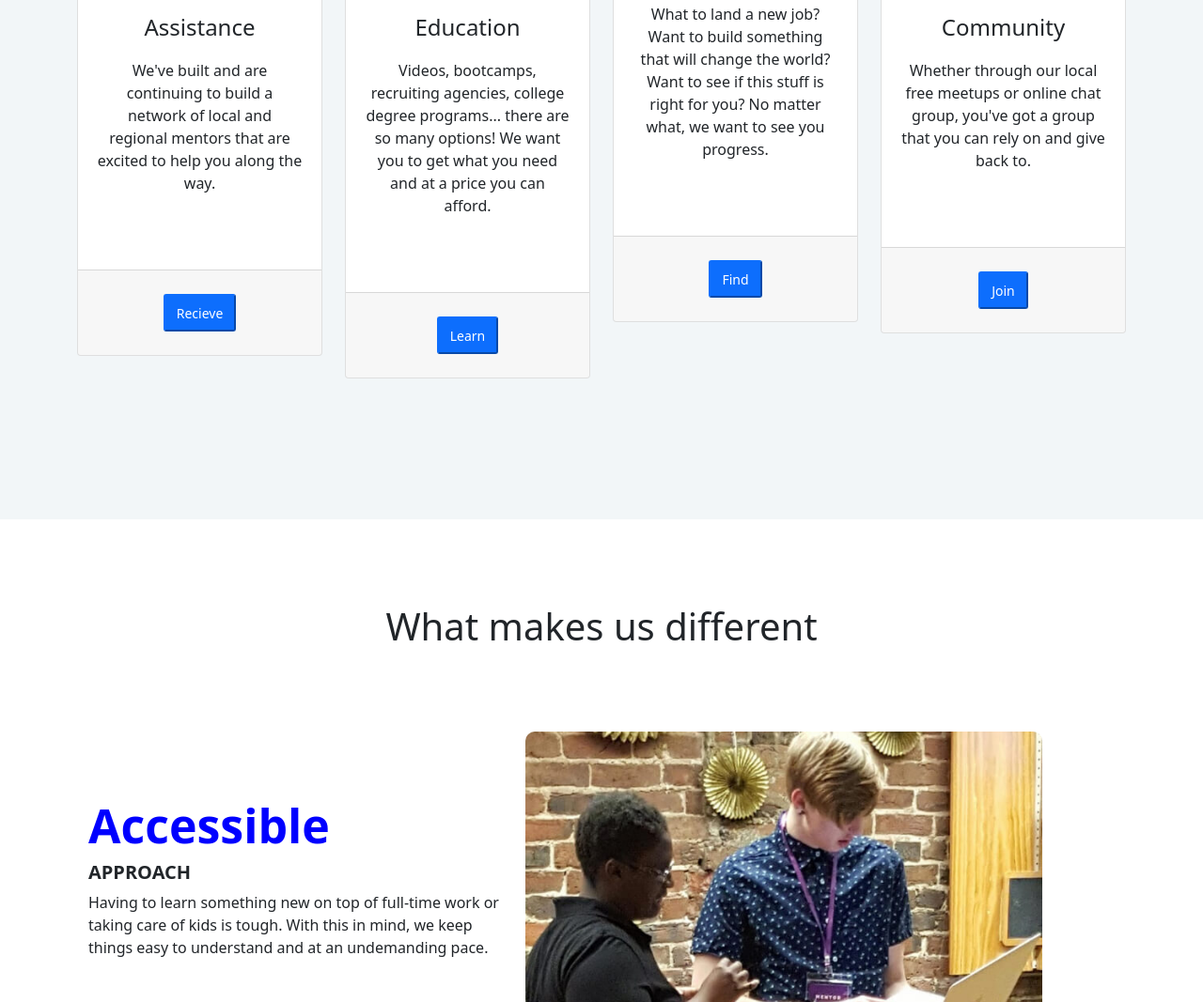
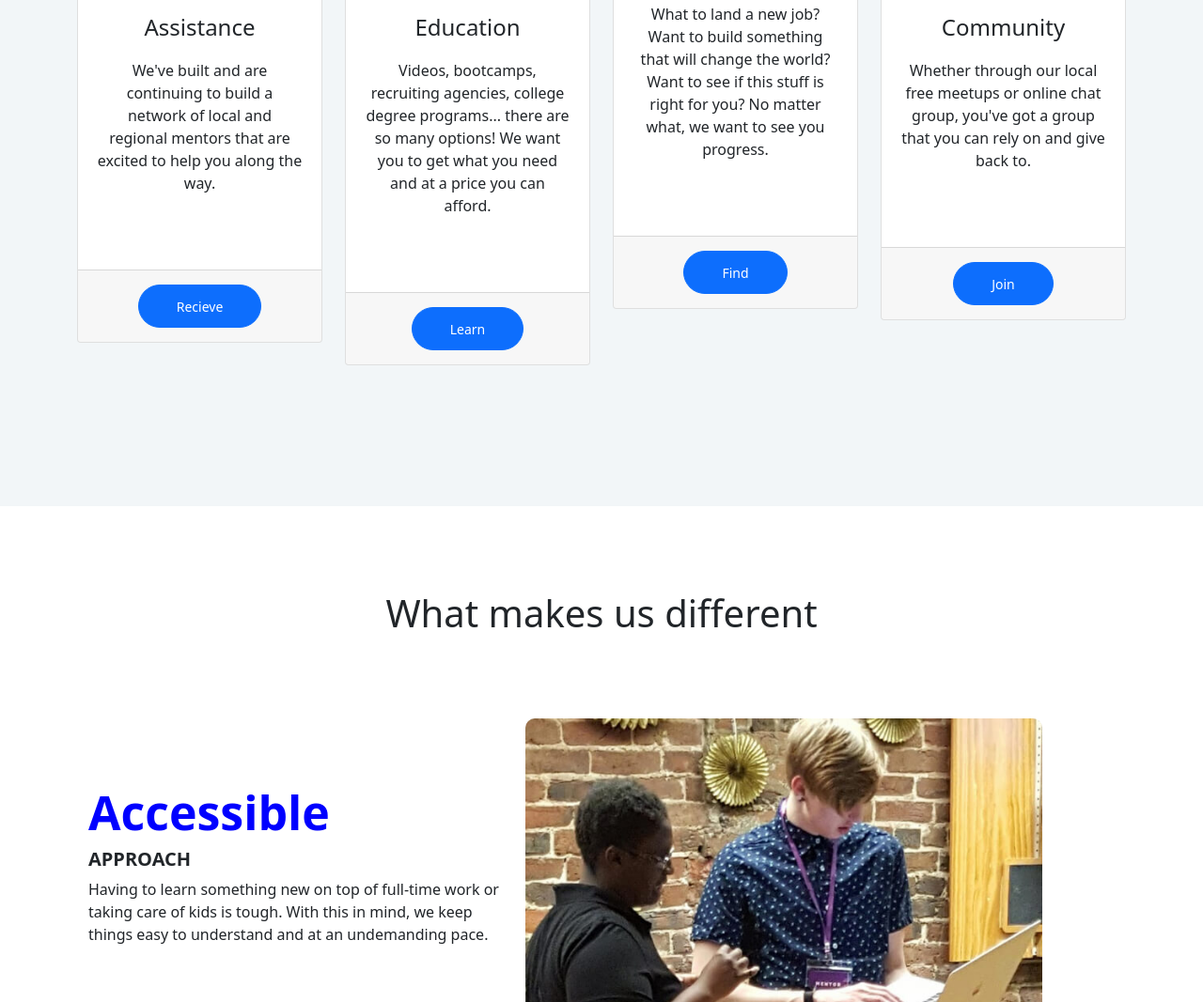
Before and after one commit to Enyagam/connector, a plain HTML site: page index.html in a window 1280 px wide. Shown: the part 1668-2735 px from the top of the page at 94% size. Drawn offline with nearby package versions, Linux system fonts and the light colour scheme.

Commit message:
forth commit

```diff
--- a/index.html
+++ b/index.html
@@ -95,7 +95,7 @@
           <p class="pshake">We've built and are continuing to build a network of local and regional mentors that are excited to help you along the way.</p>
         </div>
           <div class="card-footer text-muted text-center">
-            <button class="btn1 btn-primary text-center" type="submit"><small>Recieve</small></button>
+            <button class="btn btn-primary text-center" type="submit"><small>Recieve</small></button>
           </div>
         </div>
       </div>
@@ -107,7 +107,7 @@
           <p class="pshake">Videos, bootcamps, recruiting agencies, college degree programs... there are so many options! We want you to get what you need and at a price you can afford.</p>
         </div>
           <div class="card-footer text-muted text-center">
-            <button class="btn1 btn-primary text-center" type="submit"><small>Learn</small></button>
+            <button class="btn btn-primary text-center" type="submit"><small>Learn</small></button>
           </div>
         </div>
       </div>
@@ -119,7 +119,7 @@
           <p class="pshake">What to land a new job? Want to build something that will change the world? Want to see if this stuff is right for you? No matter what, we want to see you progress.</p>
         </div>
           <div class="card-footer text-muted text-center">
-            <button class="btn1 btn-primary text-center" type="submit"><small>Find</small></button>
+            <button class="btn btn-primary text-center" type="submit"><small>Find</small></button>
           </div>
         </div>
       </div>
@@ -131,7 +131,7 @@
           <p class="pshake">Whether through our local free meetups or online chat group, you've got a group that you can rely on and give back to.</p>
         </div>
           <div class="card-footer text-muted text-center">
-            <button class="btn1 btn-primary text-center" type="submit"><small>Join</small></button>
+            <button class="btn btn-primary text-center" type="submit"><small>Join</small></button>
           </div>
         </div>
       </div>
```
